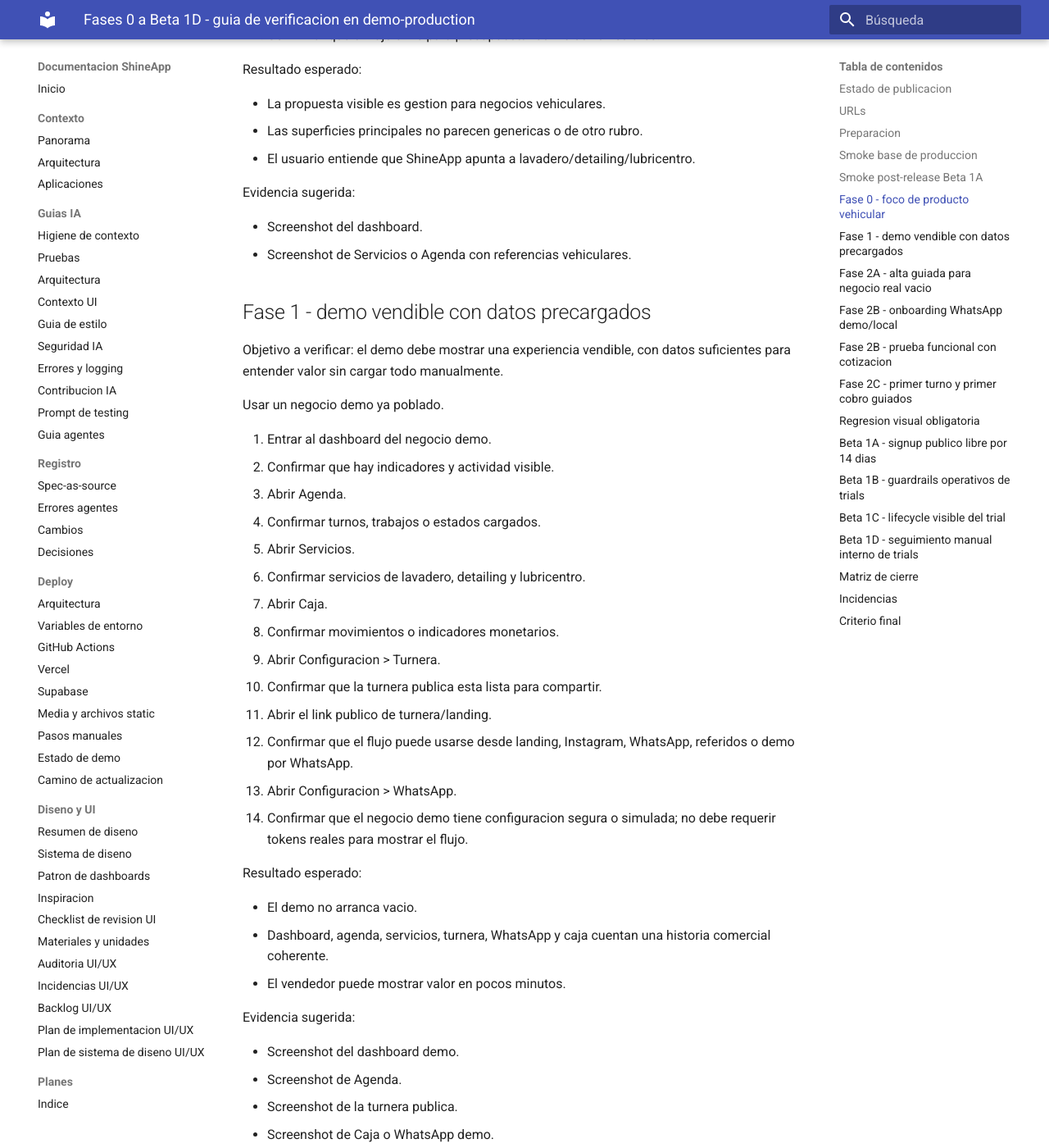
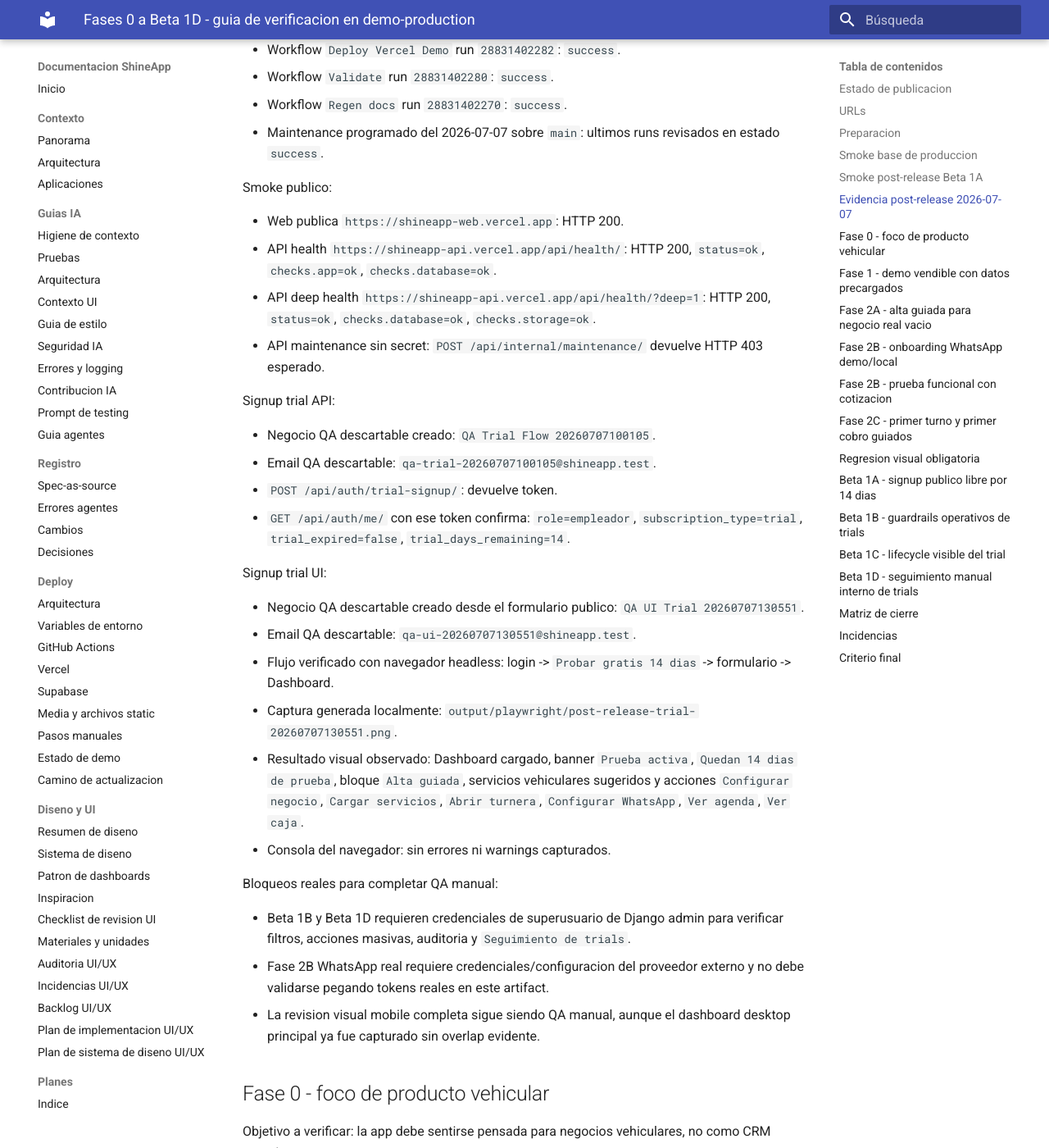
Before and after one commit to juanikitro/ShineApp, an MkDocs documentation site: the page built from docs/deployment/fase-2b-production-qa.md, in a window 1280 px wide and 1400 px high, scrolled down 3620 px. Shown: the whole window at 82% size. Built offline with MkDocs 1.6.1 and Material for MkDocs 9.7.7, drawn with Linux system fonts in a browser that asks for light colours; some of the changed text lies outside the part shown.

Commit message:
docs(qa): record post-release beta evidence

```diff
--- a/docs/deployment/fase-2b-production-qa.md
+++ b/docs/deployment/fase-2b-production-qa.md
@@ -22,6 +22,9 @@
 | Beta 1B en `development` | Completado | PR #208 |
 | Beta 1C en `development` | Completado | PR #209 |
 | Beta 1D en `development` | Completado | PR #210 |
+| Release Beta 1B-1D a `main` | Completado | PR #212, PR #217, merge commit `449c9b6` |
+| Deploy demo-production post Beta 1D | Completado | Workflow `deploy-vercel-demo.yml`, run `28831402282` |
+| Smoke post-release 2026-07-07 | Completado parcial | Web 200, health/deep OK, maintenance 403, signup API/UI OK |
 
 ## URLs
 
@@ -96,6 +99,64 @@
 - API deep health: HTTP 200, `status=ok`, `checks.database=ok`,
   `checks.storage=ok`.
 - API maintenance sin secret: HTTP 403 esperado.
+
+## Evidencia post-release 2026-07-07
+
+Verificacion ejecutada contra demo-production despues de publicar Beta 1D y el
+sync final `development` -> `main`.
+
+Estado de GitHub/Vercel:
+
+- PR #217 (`development` -> `main`) mergeado en `main` con commit `449c9b6`.
+- `origin/main` y `origin/development` sin diff de contenido despues del sync.
+- Workflow `Deploy Vercel Demo` run `28831402282`: `success`.
+- Workflow `Validate` run `28831402280`: `success`.
+- Workflow `Regen docs` run `28831402270`: `success`.
+- Maintenance programado del 2026-07-07 sobre `main`: ultimos runs revisados
+  en estado `success`.
+
+Smoke publico:
+
+- Web publica `https://shineapp-web.vercel.app`: HTTP 200.
+- API health `https://shineapp-api.vercel.app/api/health/`: HTTP 200,
+  `status=ok`, `checks.app=ok`, `checks.database=ok`.
+- API deep health `https://shineapp-api.vercel.app/api/health/?deep=1`:
+  HTTP 200, `status=ok`, `checks.database=ok`, `checks.storage=ok`.
+- API maintenance sin secret:
+  `POST /api/internal/maintenance/` devuelve HTTP 403 esperado.
+
+Signup trial API:
+
+- Negocio QA descartable creado: `QA Trial Flow 20260707100105`.
+- Email QA descartable: `qa-trial-20260707100105@shineapp.test`.
+- `POST /api/auth/trial-signup/`: devuelve token.
+- `GET /api/auth/me/` con ese token confirma:
+  `role=empleador`, `subscription_type=trial`, `trial_expired=false`,
+  `trial_days_remaining=14`.
+
+Signup trial UI:
+
+- Negocio QA descartable creado desde el formulario publico:
+  `QA UI Trial 20260707130551`.
+- Email QA descartable: `qa-ui-20260707130551@shineapp.test`.
+- Flujo verificado con navegador headless:
+  login -> `Probar gratis 14 dias` -> formulario -> Dashboard.
+- Captura generada localmente:
+  `output/playwright/post-release-trial-20260707130551.png`.
+- Resultado visual observado: Dashboard cargado, banner `Prueba activa`,
+  `Quedan 14 dias de prueba`, bloque `Alta guiada`, servicios vehiculares
+  sugeridos y acciones `Configurar negocio`, `Cargar servicios`,
+  `Abrir turnera`, `Configurar WhatsApp`, `Ver agenda`, `Ver caja`.
+- Consola del navegador: sin errores ni warnings capturados.
+
+Bloqueos reales para completar QA manual:
+
+- Beta 1B y Beta 1D requieren credenciales de superusuario de Django admin para
+  verificar filtros, acciones masivas, auditoria y `Seguimiento de trials`.
+- Fase 2B WhatsApp real requiere credenciales/configuracion del proveedor
+  externo y no debe validarse pegando tokens reales en este artifact.
+- La revision visual mobile completa sigue siendo QA manual, aunque el dashboard
+  desktop principal ya fue capturado sin overlap evidente.
 
 ## Fase 0 - foco de producto vehicular
 
@@ -538,19 +599,19 @@
 
 | Area | Resultado esperado | Estado |
 | --- | --- | --- |
-| Web publica | Carga login/dashboard | Pendiente de QA manual |
-| API health | `status=ok`, `database=ok` | Verificado por deploy |
+| Web publica | Carga login/dashboard | Verificado post-release 2026-07-07 |
+| API health | `status=ok`, `database=ok` | Verificado post-release 2026-07-07 |
 | Fase 0 | Producto enfocado en vehicular | Pendiente de QA manual |
 | Fase 1 | Demo vendible precargado | Pendiente de QA manual |
-| Fase 2A | Negocio vacio guiado | Pendiente de QA manual |
+| Fase 2A | Negocio vacio guiado | Verificado parcialmente por signup UI; pendiente QA manual completo |
 | Fase 2B | WhatsApp demo/local preparado | Pendiente de QA manual |
 | Fase 2C | Primer turno y primer cobro guiados | Pendiente de QA manual |
 | Smoke Beta 1A post-release | CTA visible y API health OK | Verificado post-release |
-| Beta 1A | Signup publico 14 dias | Pendiente de QA manual |
-| Beta 1B | Guardrails operativos de trials | Pendiente de QA manual |
-| Beta 1C | Lifecycle visible del trial y CTA manual | Pendiente de QA manual |
-| Beta 1D | Seguimiento manual interno de trials | Pendiente de QA manual |
-| Visual desktop | Sin overlap ni cortes | Pendiente de QA manual |
+| Beta 1A | Signup publico 14 dias | Verificado API/UI 2026-07-07 |
+| Beta 1B | Guardrails operativos de trials | Bloqueado por credenciales admin para QA manual |
+| Beta 1C | Lifecycle visible del trial y CTA manual | Verificado parcialmente: trial activo visible; faltan por vencer/vencido |
+| Beta 1D | Seguimiento manual interno de trials | Bloqueado por credenciales admin para QA manual |
+| Visual desktop | Sin overlap ni cortes | Verificado dashboard trial principal; pendiente recorrido manual completo |
 | Visual mobile | Una columna y controles tocables | Pendiente de QA manual |
 
 ## Incidencias
```
